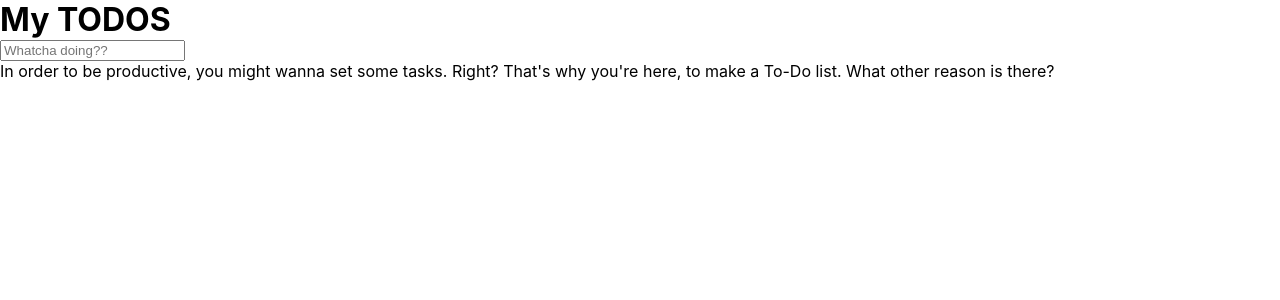
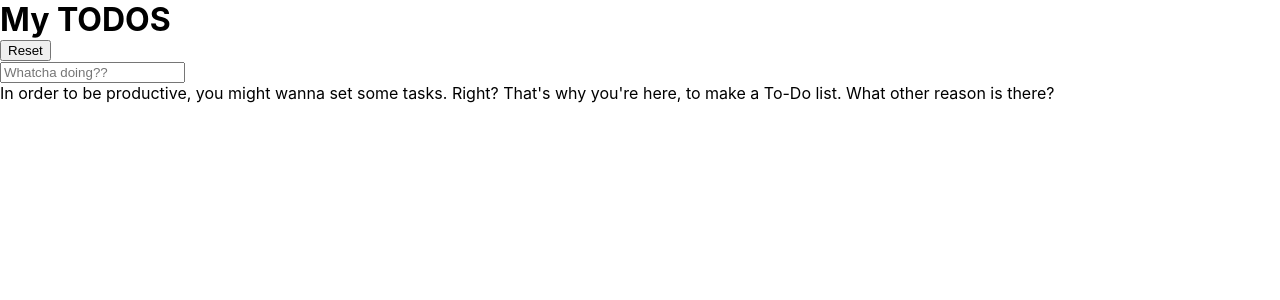
Before and after one commit to LMathers00/to-do-list, a React (Create React App) app: page / in a window 1280 px wide. Shown: the top 300 px of the page. Built offline with nearby package versions, Linux system fonts and the light colour scheme.

Commit message:
Added functioning reset button

```diff
--- a/src/Components/Title/Title.jsx
+++ b/src/Components/Title/Title.jsx
@@ -1,9 +1,15 @@
 import "./Title.scss"
 
 const Title = () => {
+
+const reset = () => {
+    window.location.reload()
+}
+
     return(
         <header className="title">
             <h1>My TODOS</h1>
+            <button className="Title__reset-button" onClick={reset}>Reset</button>
         </header>
     )
 }
```
